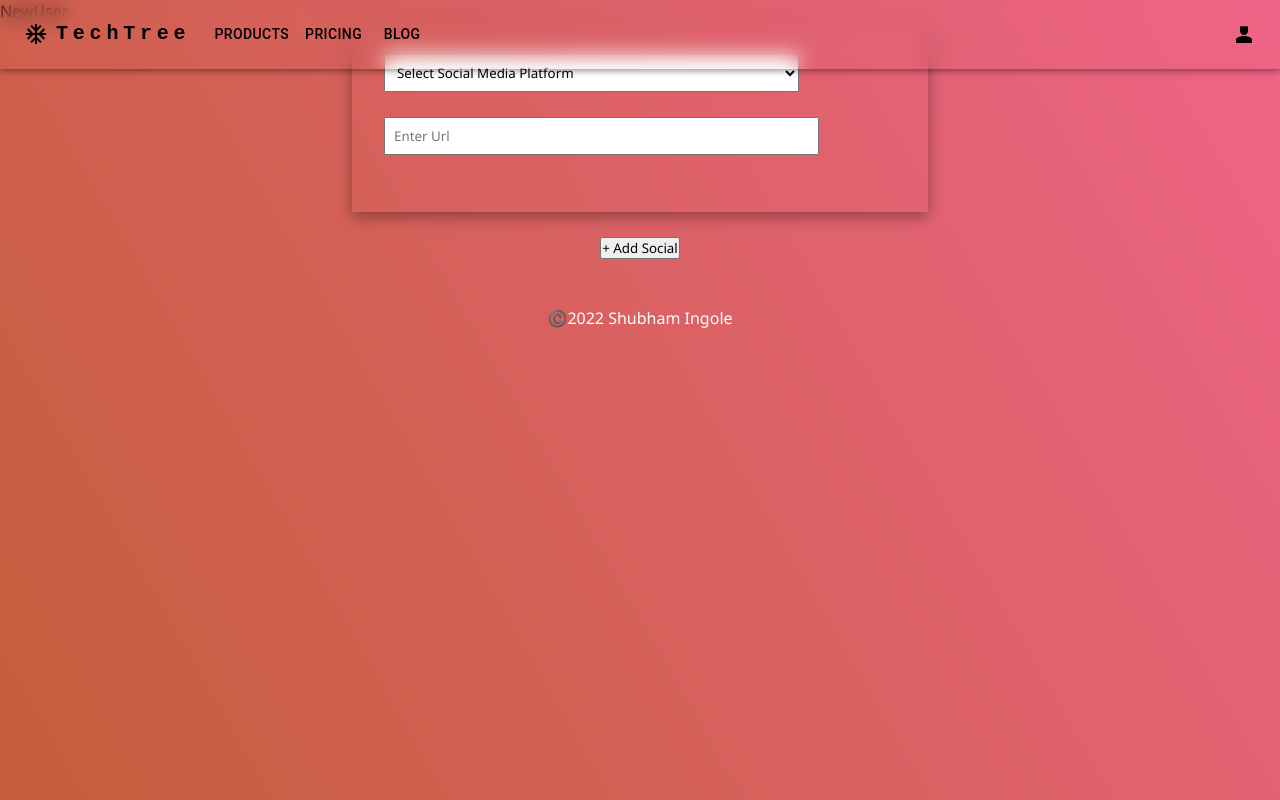
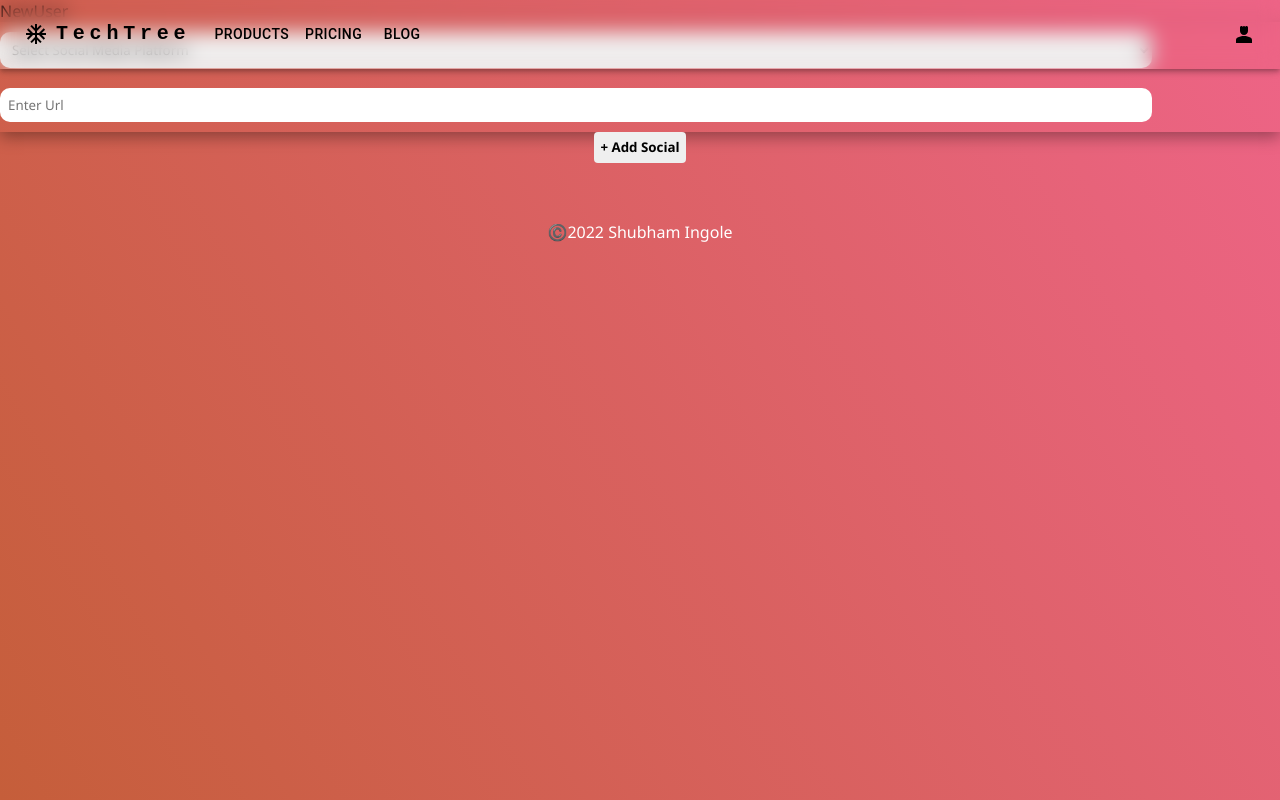
Before and after one commit to i9shubham/techTree, a React (Create React App) app in the folder frontend/: page /homepage in a window 1280 px wide. Built offline with nearby package versions, Linux system fonts and the light colour scheme.

Commit message:
add: css

```diff
--- a/frontend/src/Componants/CreateUser/Input.css
+++ b/frontend/src/Componants/CreateUser/Input.css
@@ -1,24 +1,50 @@
-form{
+form {
     display: flex;
     flex-direction: column;
     align-items: flex-start;
-    width: 40vw;
+    width: 100%;
     margin: 0 auto;
     box-shadow: rgba(0, 0, 0, 0.35) 0px 5px 15px;
-    padding: 2rem;
-    margin-bottom: 25px;
 }
 
-form div, form > div > input, form > div > select {
+.singleSocial {
+    background-color: #ffffff50;
+    width: 100%;
+    margin-bottom: 25px;
+    border-radius: 10px;
+}
+
+form div,
+form>div>input,
+form>div>select {
     width: 90%;
 }
 
 
-#socialHandle, #urlInput{
-    padding: 0.5rem;
-    margin-bottom: 25px;
+#socialHandle,
+#urlInput {
+    outline: none;
+    border: none;
+    border-radius: 10px;
+    box-sizing: border-box;
+    padding: 0.5rem 0 0.5rem 0.5rem;
+    width: 100%;
+    margin: 10px 0;
 }
 
-.addSocial{
+#socialHandle:focus,
+#urlInput:focus {
+    outline: none;
+    box-shadow: 0 0 4px #000;
+}
+
+.addSocial {
+    box-sizing: border-box;
+    padding: 0.4rem;
+    outline: none;
+    border: none;
+    border-radius: 4px;
     position: relative;
+    margin-bottom: 10px;
+    font-weight: bolder;
 }
```
